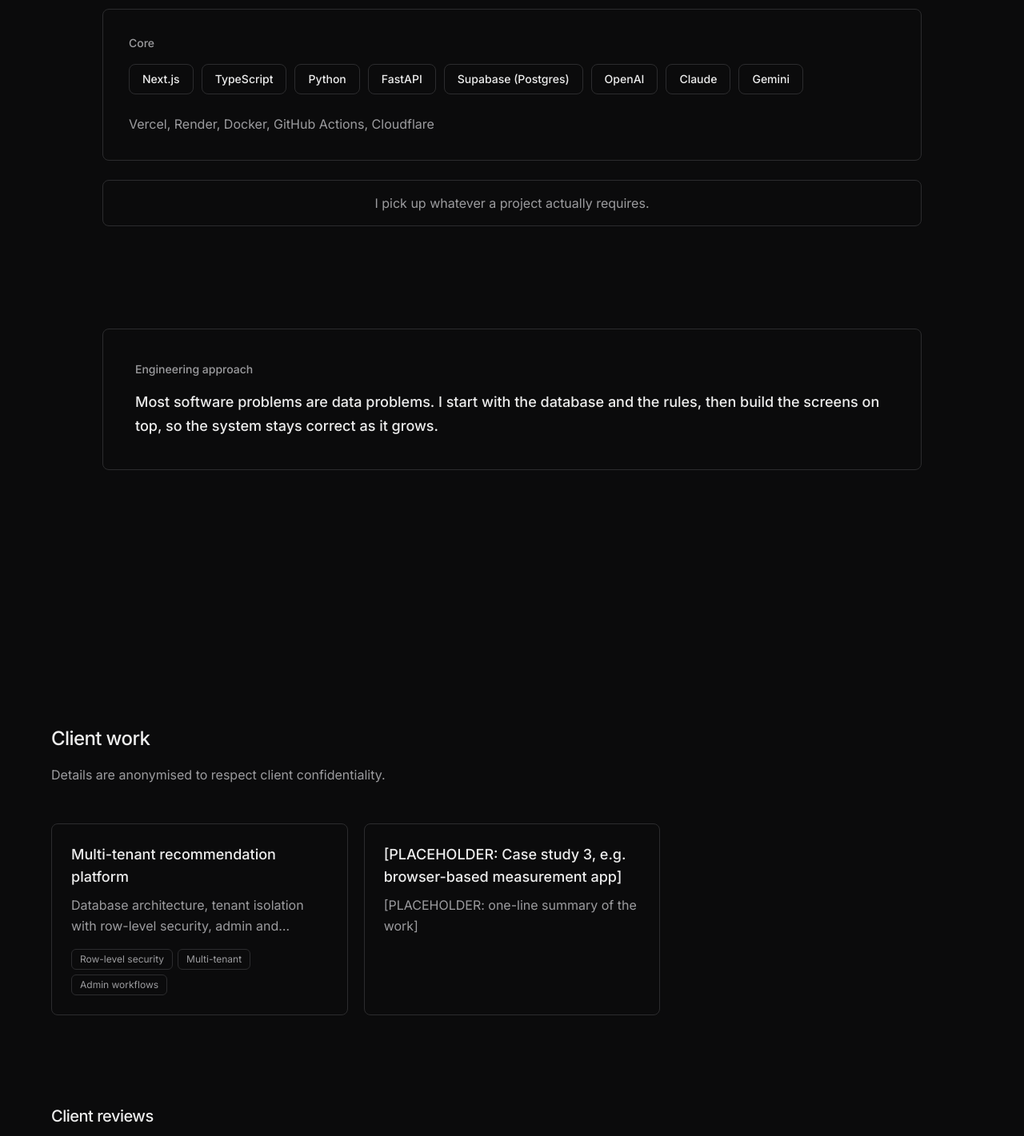
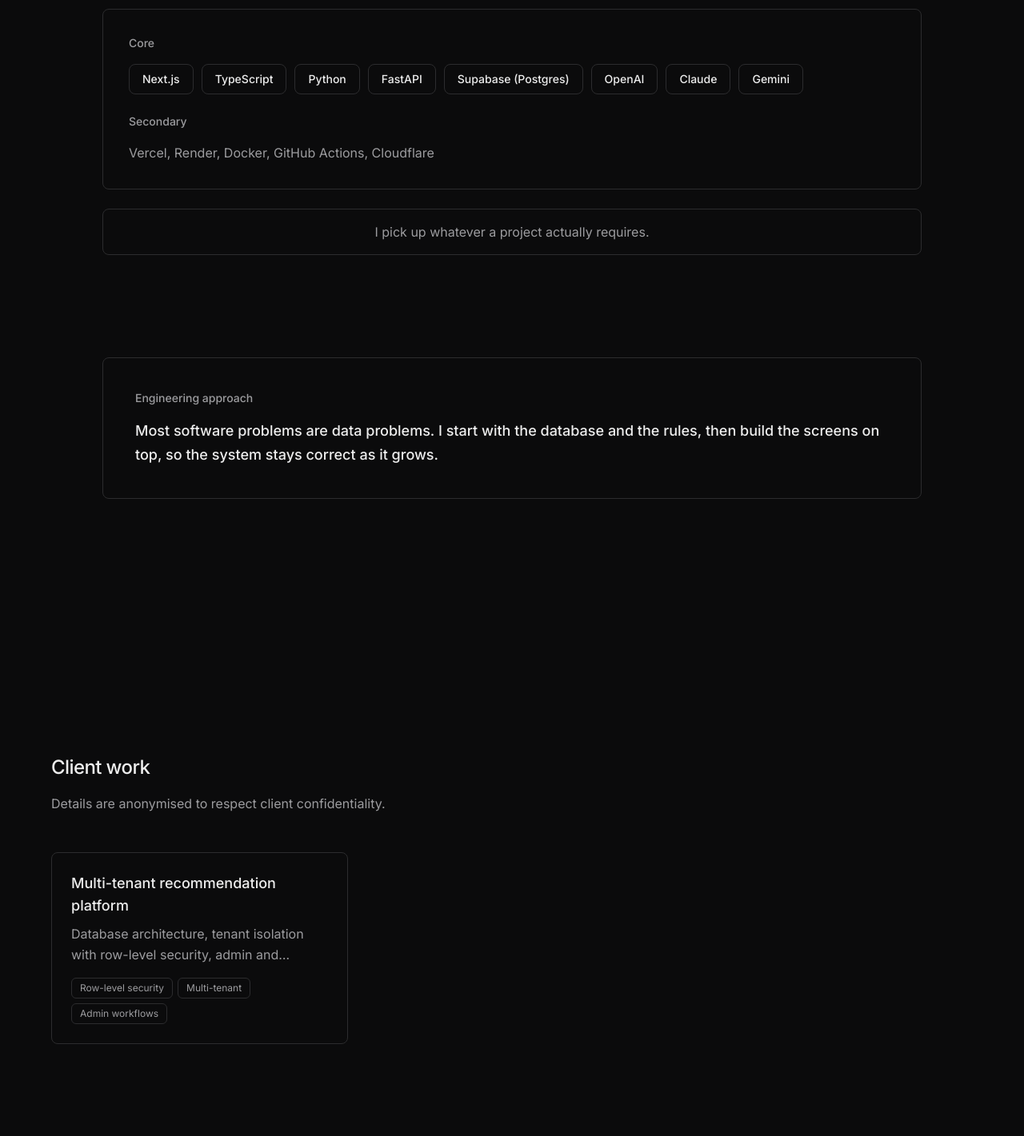
Before and after one commit to shanifadhil33-blip/My-portfolio, a Next.js app: page / in a window 1280 px wide. Shown: the part 2127-3548 px from the top of the page at 80% size. Built offline with nearby package versions, Linux system fonts and the light colour scheme.

Commit message:
Remove case study 3 placeholder, label secondary stack
Co-authored-by: Cursor <cursoragent@cursor.com>

```diff
--- a/src/components/About.tsx
+++ b/src/components/About.tsx
@@ -127,7 +127,8 @@ export default function About() {
                 </span>
               ))}
             </div>
-            <p className="mt-6 text-base leading-relaxed text-muted">
+            <p className="mb-4 mt-6 text-sm font-medium text-muted">Secondary</p>
+            <p className="text-base leading-relaxed text-muted">
               {secondaryStack.join(", ")}
             </p>
           </div>
--- a/src/data/clientWork.ts
+++ b/src/data/clientWork.ts
@@ -19,21 +19,6 @@ export const clientProjects: Project[] = [
     keyDecisions:
       "Tenant isolation enforced in the database with row-level security, not only in app code. Published snapshots made unchangeable with a database trigger. Publishing and going live kept as two separate steps, so rollback is simple and an accidental live change is hard. Every schema change written as a reviewed SQL file.",
   },
-  {
-    id: "case-study-3",
-    title: "[PLACEHOLDER: Case study 3, e.g. browser-based measurement app]",
-    brief: "[PLACEHOLDER: one-line summary of the work]",
-    tags: [],
-    hideMedia: true,
-    caseStudy: {
-      problem: "[PLACEHOLDER: the problem]",
-      solution: "[PLACEHOLDER: what you built]",
-      outcome: "[PLACEHOLDER: the outcome]",
-    },
-    keyDecisions: "[PLACEHOLDER: key engineering decisions]",
-  },
 ];
 
-export const namedClientProjects = clientProjects.filter(
-  (project) => project.id !== "case-study-3",
-);
+export const namedClientProjects = clientProjects;
```
